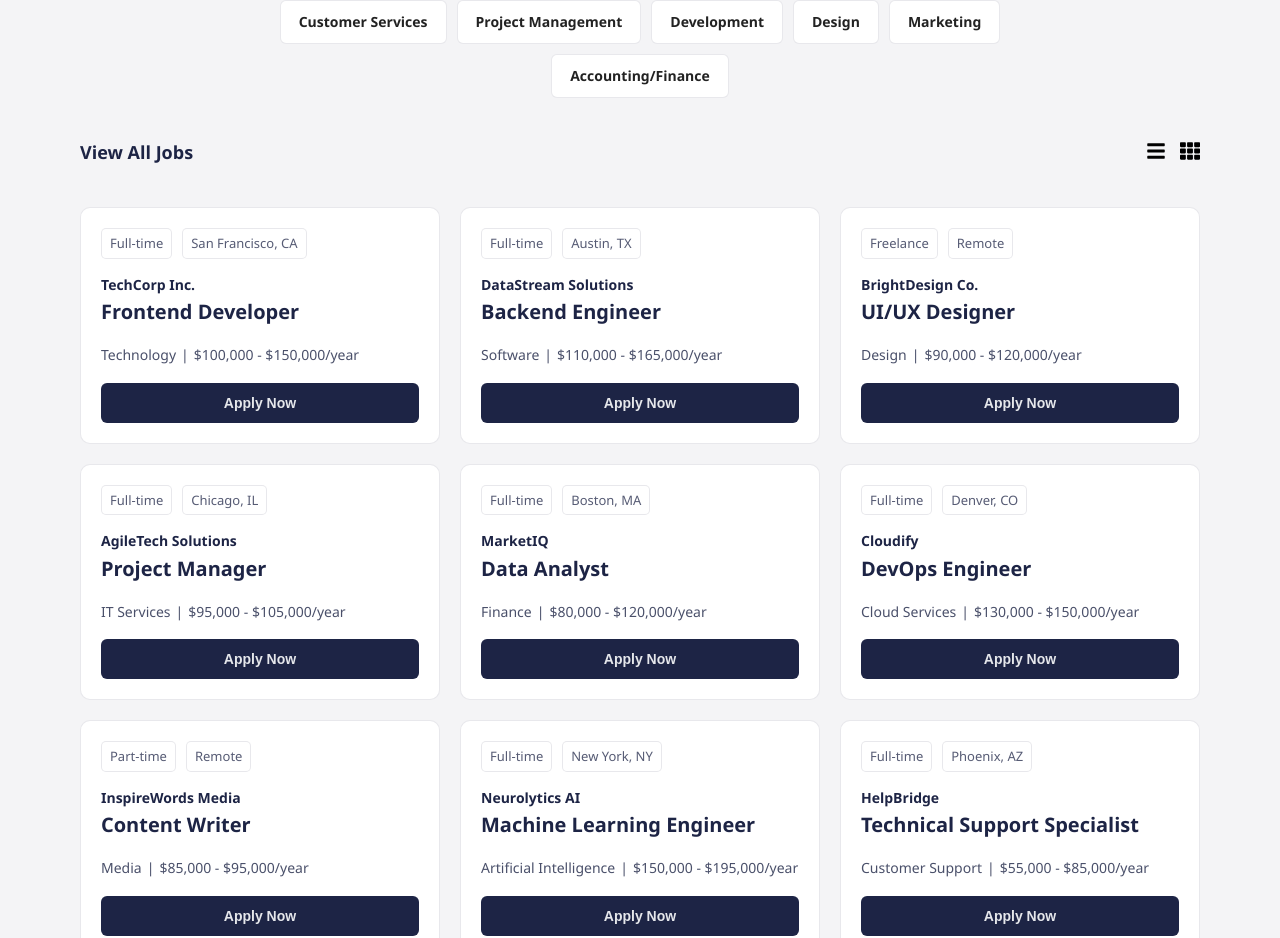
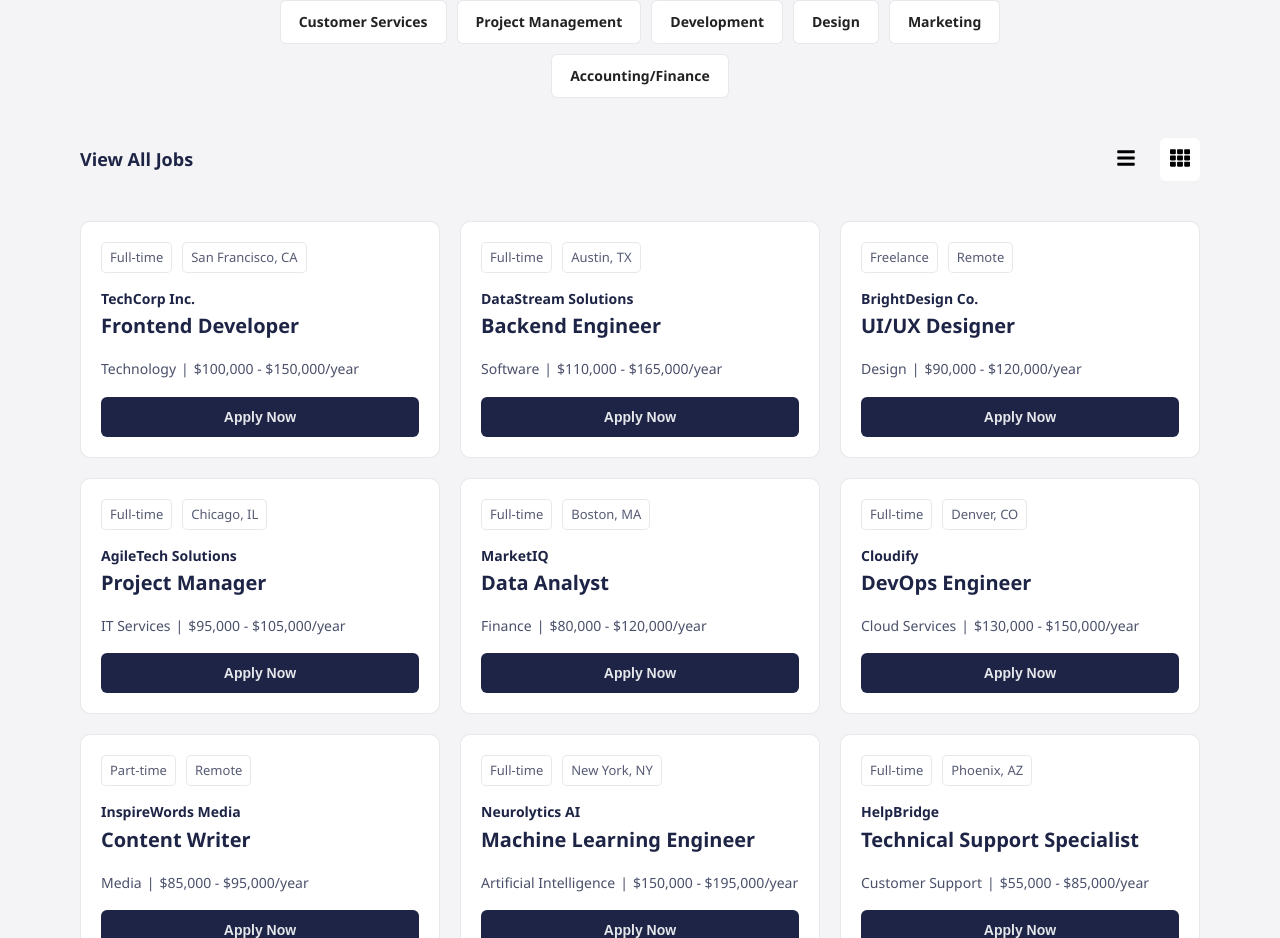
Before and after one commit to Jon-Felipe/Job-Board-React, a React (Vite) app: page / in a window 1280 px wide. Shown: the part 983-1921 px from the top of the page. Built offline with nearby package versions, Linux system fonts and the light colour scheme.

Commit message:
job layout button is active styling

```diff
--- a/src/components/Job/Job.module.css
+++ b/src/components/Job/Job.module.css
@@ -40,14 +40,20 @@
   column-gap: 14px;
 
   button {
-    background: none;
     border: none;
     cursor: pointer;
+    padding: 10px;
+    background-color: transparent;
 
     svg {
       width: 20px;
       height: 20px;
     }
+  }
+
+  .isActive {
+    background-color: #fff;
+    border-radius: 6px;
   }
 }
 
--- a/src/components/Job/Job.tsx
+++ b/src/components/Job/Job.tsx
@@ -1,4 +1,4 @@
-import styles from './Job.module.css';
+import { useState } from 'react';
 import { FaTh, FaBars } from 'react-icons/fa';
 
 // components
@@ -6,9 +6,12 @@ import JobCategoryLink from './JobCategoryLink';
 import JobCard from './JobCard';
 
 // extras
+import styles from './Job.module.css';
 import { jobCategories, jobs } from '../../utils/constants';
 
 function Job() {
+  const [isCardView, setIsCardView] = useState<boolean>(true);
+
   return (
     <section className={styles.job}>
       <h1 className={styles.title}>Find your favourite job</h1>
@@ -22,10 +25,16 @@ function Job() {
           View All Jobs
         </a>
         <div className={styles.jobLayoutButtons}>
-          <button>
+          <button
+            onClick={() => setIsCardView(false)}
+            className={!isCardView ? styles.isActive : ''}
+          >
             <FaBars />
           </button>
-          <button>
+          <button
+            onClick={() => setIsCardView(true)}
+            className={isCardView ? styles.isActive : ''}
+          >
             <FaTh />
           </button>
         </div>
```
